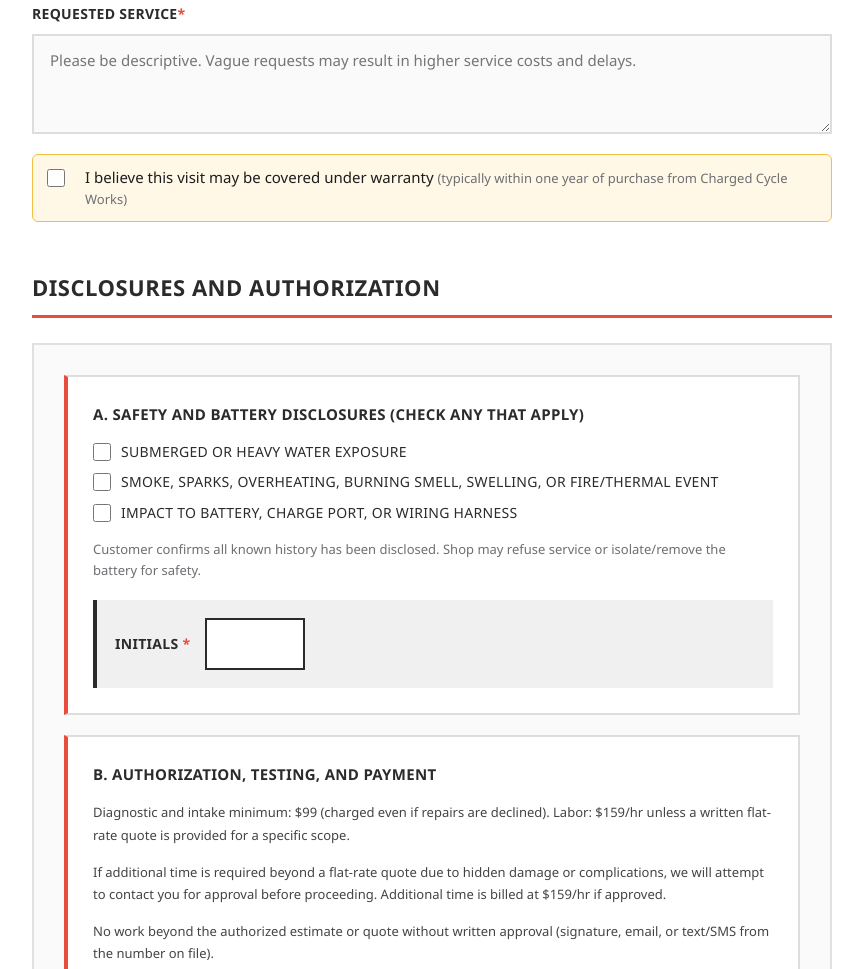
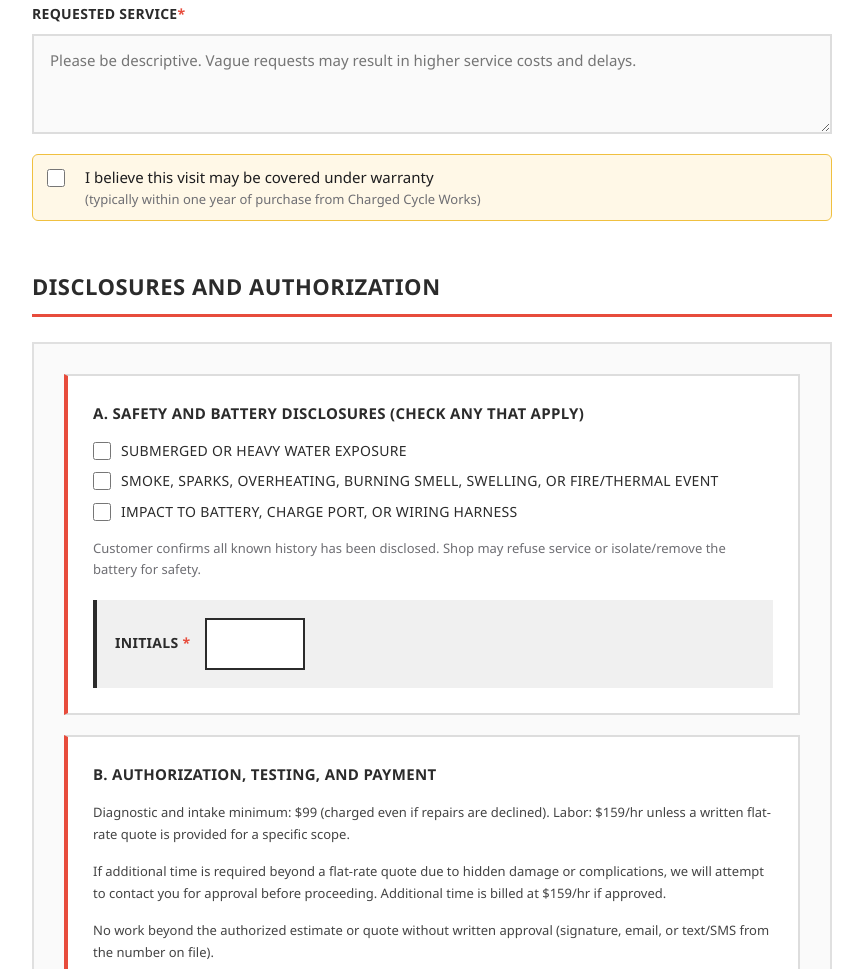
Before and after one commit to dvrkrvin/CCW-Intake-Form, a plain HTML site: page index.html in a window 1280 px wide. Shown: the part 1005-1974 px from the top of the page, without its empty margins (208-1071 px from the left). Drawn offline with nearby package versions, Linux system fonts and the light colour scheme.

Commit message:
Add checkbox hint styling to styles.css

```diff
--- a/styles.css
+++ b/styles.css
@@ -152,6 +152,13 @@ h3 {
     min-width: 28px;
     font-size: 13px;
     letter-spacing: 0.5px;
+}
+
+.checkbox-hint {
+    display: block;
+    font-size: 12px;
+    color: #999;
+    margin-top: 2px;
 }
 
 .state-name {
```
